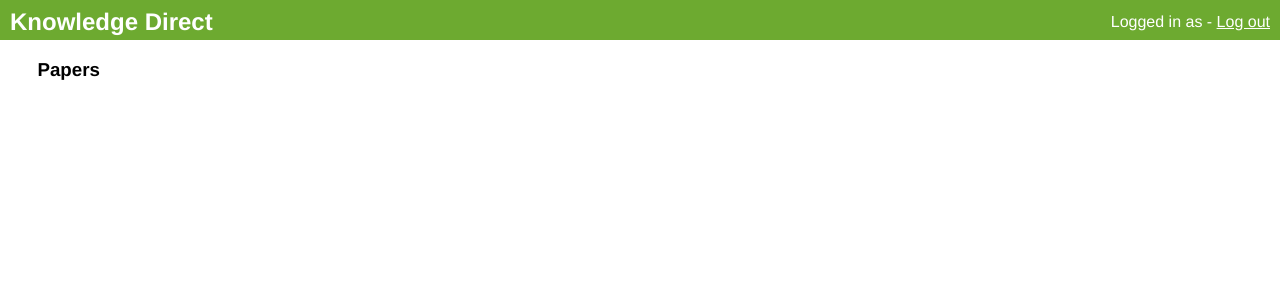
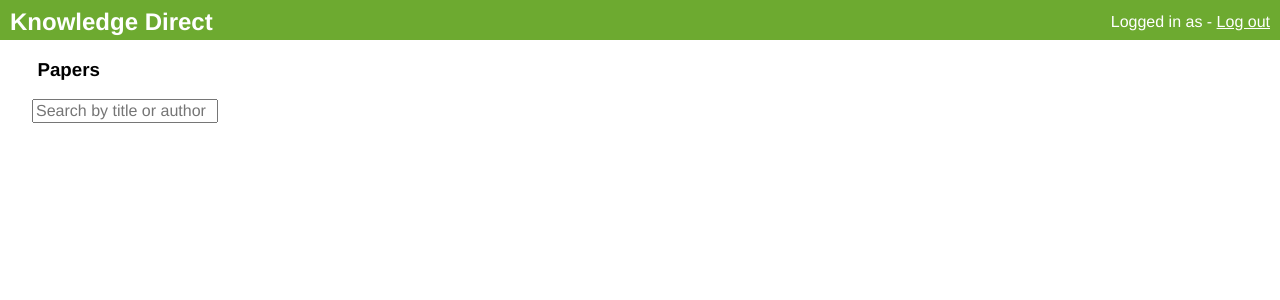
Before and after one commit to knowledge-direct/knowledge-direct, a Flask app: template back_end/templates/papers.html in a window 1280 px wide. Shown: the top 300 px of the page. Run offline with Flask 2, Linux system fonts and the light colour scheme; the template is opened without the code that fills it, so the values that code supplies are empty.

Commit message:
Added basic search functionality

```diff
--- a/back_end/static/css/style.css
+++ b/back_end/static/css/style.css
@@ -118,6 +118,13 @@ input[type=submit]:hover, button:hover {
   width: 60px;
 }
 
+/* Paper Search Box style */
+
+input.paper-search {
+  font-size: 1rem;
+  margin-left: 2em;
+}
+
 /* Search Graph styles */
 
 .search-graph {
--- a/back_end/static/js/main.js
+++ b/back_end/static/js/main.js
@@ -19,7 +19,20 @@
         });
       }
     });
+  });
 
+  $('.paper-search').on('keyup', function() {
+    $('.paper-list li').each(function() {
+      if ($('.paper-search').val() != '') {
+        if ($(this).text().toLowerCase().indexOf($('.paper-search').val()) > -1) {
+          $(this).removeClass('hide');
+        } else {
+          $(this).addClass('hide');
+        }
+      } else {
+        $(this).removeClass('hide');
+      }
+    });
   });
 
 })(jQuery);
--- a/back_end/templates/papers.html
+++ b/back_end/templates/papers.html
@@ -1,6 +1,7 @@
 {% extends "main.html" %}
 {% block content %}
 <h3>Papers</h3>
+<input type="text" placeholder="Search by title or author" class="paper-search"/>
 <ul class="paper-list">
   {% for paper in unread_papers %}
     <li>
```
